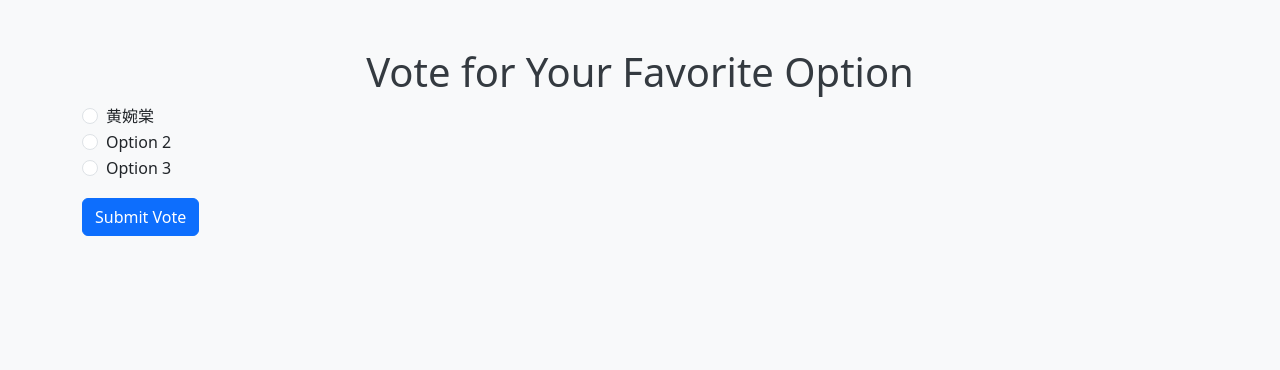
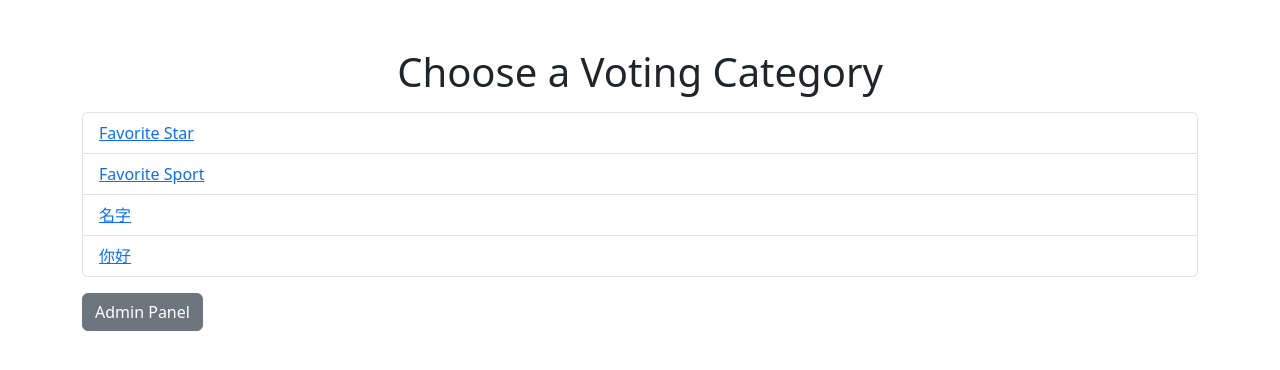
Before and after one commit to AndersonHJB/vote_app, a Flask app: page / in a window 1280 px wide. Shown: the top 370 px of the page. Run offline with Flask 3, Linux system fonts and the light colour scheme.

Commit message:
更新后台以及管理页面

```diff
--- a/app.py
+++ b/app.py
@@ -1,28 +1,86 @@
+import json
 from flask import Flask, render_template, request, redirect, url_for
 
 app = Flask(__name__)
 
-# 存储投票选项和结果
-poll_options = ["黄婉棠", "Option 2", "Option 3"]
-poll_results = {option: 0 for option in poll_options}
+# JSON 文件路径
+DATA_FILE = "poll_data.json"
+
+# 加载投票数据
+def load_data():
+    try:
+        with open(DATA_FILE, "r") as file:
+            return json.load(file)
+    except FileNotFoundError:
+        return {}
+
+
+# 保存投票数据
+def save_data(data):
+    with open(DATA_FILE, "w") as file:
+        json.dump(data, file)
+
+
+# 初始化投票数据
+poll_data = load_data()
 
 
 @app.route("/")
 def index():
-    return render_template("index.html", options=poll_options)
+    """首页：显示所有投票类别"""
+    categories = list(poll_data.keys())
+    return render_template("index.html", categories=categories)
 
 
-@app.route("/vote", methods=["POST"])
-def vote():
-    selected_option = request.form.get("option")
-    if selected_option in poll_results:
-        poll_results[selected_option] += 1
-    return redirect(url_for("results"))
+@app.route("/category/<category_name>")
+def category(category_name):
+    """显示单个类别的投票选项"""
+    if category_name not in poll_data:
+        return "Category not found", 404
+    options = poll_data[category_name]["options"]
+    return render_template("category.html", category_name=category_name, options=options)
 
 
-@app.route("/results")
-def results():
-    return render_template("results.html", results=poll_results)
+@app.route("/vote/<category_name>", methods=["POST"])
+def vote(category_name):
+    """处理投票"""
+    if category_name not in poll_data:
+        return "Category not found", 404
+
+    selected_option = request.form.get("option")
+    if selected_option in poll_data[category_name]["results"]:
+        poll_data[category_name]["results"][selected_option] += 1
+        save_data(poll_data)  # 保存更新后的数据到 JSON
+    return redirect(url_for("results", category_name=category_name))
+
+
+@app.route("/results/<category_name>")
+def results(category_name):
+    """显示某个类别的投票结果"""
+    if category_name not in poll_data:
+        return "Category not found", 404
+
+    results = poll_data[category_name]["results"]
+    return render_template("results.html", category_name=category_name, results=results)
+
+
+@app.route("/admin", methods=["GET", "POST"])
+def admin():
+    """后台管理页面，用于添加或编辑类别"""
+    if request.method == "POST":
+        category_name = request.form.get("category_name")
+        options = request.form.get("options").split(",")
+
+        if category_name and options:
+            poll_data[category_name] = {
+                "options": options,
+                "results": {option: 0 for option in options},
+            }
+            save_data(poll_data)
+
+        return redirect(url_for("admin"))
+
+    return render_template("admin.html", poll_data=poll_data)
 
 
 if __name__ == "__main__":
--- /dev/null
+++ b/poll_data.json
@@ -0,0 +1 @@
+{"Favorite Star": {"options": ["Star A", "Star B", "Star C"], "results": {"Star A": 1, "Star B": 0, "Star C": 0}}, "Favorite Sport": {"options": ["Basketball", "Badminton", "Table Tennis"], "results": {"Basketball": 0, "Badminton": 0, "Table Tennis": 1}}, "\u540d\u5b57": {"options": ["\u6211\u8981\u8bd5\u4e00\u8bd5"], "results": {"\u6211\u8981\u8bd5\u4e00\u8bd5": 0}}, "\u4f60\u597d": {"options": ["A", "BBB", "sks"], "results": {"A": 1, "BBB": 0, "sks": 0}}}
--- a/templates/index.html
+++ b/templates/index.html
@@ -3,24 +3,20 @@
 <head>
     <meta charset="UTF-8">
     <meta name="viewport" content="width=device-width, initial-scale=1.0">
-    <title>Vote</title>
+    <title>Vote Categories</title>
     <link rel="stylesheet" href="https://cdn.jsdelivr.net/npm/bootstrap@5.3.0/dist/css/bootstrap.min.css">
-    <link rel="stylesheet" href="{{ url_for('static', filename='style.css') }}">
 </head>
 <body>
     <div class="container mt-5">
-        <h1 class="text-center">Vote for Your Favorite Option</h1>
-        <form method="POST" action="{{ url_for('vote') }}">
-            {% for option in options %}
-                <div class="form-check">
-                    <input class="form-check-input" type="radio" name="option" value="{{ option }}" id="{{ option }}">
-                    <label class="form-check-label" for="{{ option }}">
-                        {{ option }}
-                    </label>
-                </div>
+        <h1 class="text-center">Choose a Voting Category</h1>
+        <ul class="list-group mt-3">
+            {% for category in categories %}
+                <li class="list-group-item">
+                    <a href="{{ url_for('category', category_name=category) }}">{{ category }}</a>
+                </li>
             {% endfor %}
-            <button type="submit" class="btn btn-primary mt-3">Submit Vote</button>
-        </form>
+        </ul>
+        <a href="{{ url_for('admin') }}" class="btn btn-secondary mt-3">Admin Panel</a>
     </div>
 </body>
 </html>
--- a/templates/results.html
+++ b/templates/results.html
@@ -3,12 +3,12 @@
 <head>
     <meta charset="UTF-8">
     <meta name="viewport" content="width=device-width, initial-scale=1.0">
-    <title>Results</title>
+    <title>Results - {{ category_name }}</title>
     <link rel="stylesheet" href="https://cdn.jsdelivr.net/npm/bootstrap@5.3.0/dist/css/bootstrap.min.css">
 </head>
 <body>
     <div class="container mt-5">
-        <h1 class="text-center">Voting Results</h1>
+        <h1 class="text-center">Results for {{ category_name }}</h1>
         <ul class="list-group">
             {% for option, votes in results.items() %}
                 <li class="list-group-item d-flex justify-content-between align-items-center">
@@ -17,7 +17,7 @@
                 </li>
             {% endfor %}
         </ul>
-        <a href="{{ url_for('index') }}" class="btn btn-secondary mt-3">Back to Vote</a>
+        <a href="{{ url_for('index') }}" class="btn btn-secondary mt-3">Back to Categories</a>
     </div>
 </body>
 </html>
```
Also changed, not shown: templates/admin.html (added, +33 -0 lines), templates/category.html (added, +25 -0 lines).
